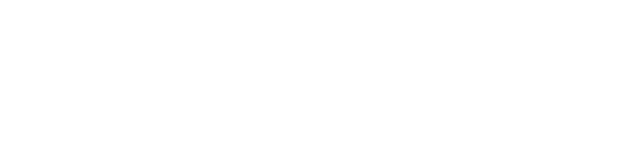
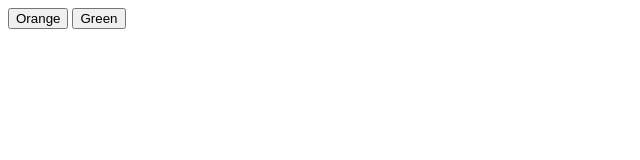
Before and after one commit to abhaybharti/Notes, a plain HTML site: page 10_fun_with_js/closure.html in a window 1280 px wide. Shown: the whole page, without its empty margins (0-640 px from the left). Drawn offline with Linux system fonts and the light colour scheme.

Commit message:
closure.html file

```diff
--- a/10_fun_with_js/closure.html
+++ b/10_fun_with_js/closure.html
@@ -1,29 +1,46 @@
 <!DOCTYPE html>
 <html lang="en">
   <head>
-    <meta charset="UTF-8">
-    <meta name="viewport" content="width=device-width, initial-scale=1.0">
+    <meta charset="UTF-8" />
+    <meta name="viewport" content="width=device-width, initial-scale=1.0" />
     <title>Closure</title>
   </head>
   <body>
-
+    <button id="orange">Orange</button>
+    <button id="green">Green</button>
   </body>
   <script>
-    function outer(){
+    function outer() {
       let name = "Mozilla"; //name is a local variable created by init
-        function inner(){
+      function inner() {
         //inner() is the inner function, that forms the closure
-            console.log("Inner function",name); //use variable declared in the parent function
-            let secret = "my123" // this will be accessible only inside this method
+        console.log("Inner function", name); //use variable declared in the parent function
+        let secret = "my123"; // this will be accessible only inside this method
       }
-        function innerTwo(){
+      function innerTwo() {
         //inner() is the inner function, that forms the closure
-            console.log("InnerTwo function",name); //use variable declared in the parent function
+        console.log("InnerTwo function", name); //use variable declared in the parent function
       }
+      return inner; //when you return reference of inner function, it sends inner function reference + lexical scope of outer function
       inner();
       innerTwo();
     }
     outer();
     //console.log("Too Outer",name); // will throw error, not available in outer context
   </script>
+
+  <script>
+    //closure practical or real world example
+    // document.querySelector("#orange").onclick = function(){
+    //     document.body.style.backgroundColor="orange";
+    // }
+    // document.querySelector("#green").onclick = function(){
+    //     document.body.style.backgroundColor="green";
+    // }
+
+    function clickHandler(color) {
+      document.body.style.backgroundColor = `${color}`;
+    }
+    document.getElementById("orange").onclick = clickHandler();
+  </script>
 </html>
```
Lines whose indentation alone changed are shown as unchanged.
